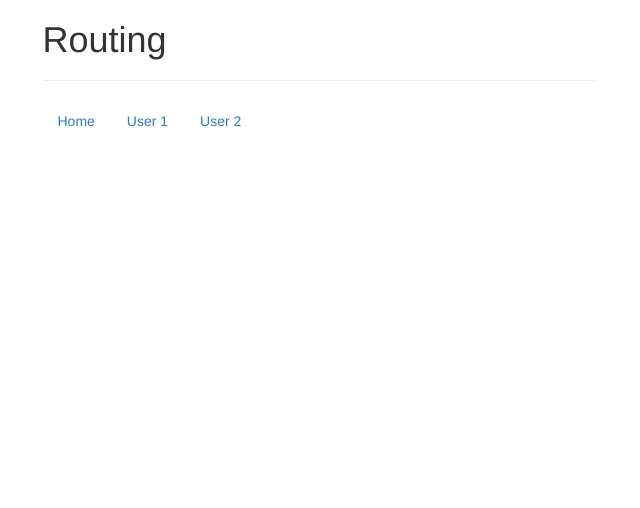
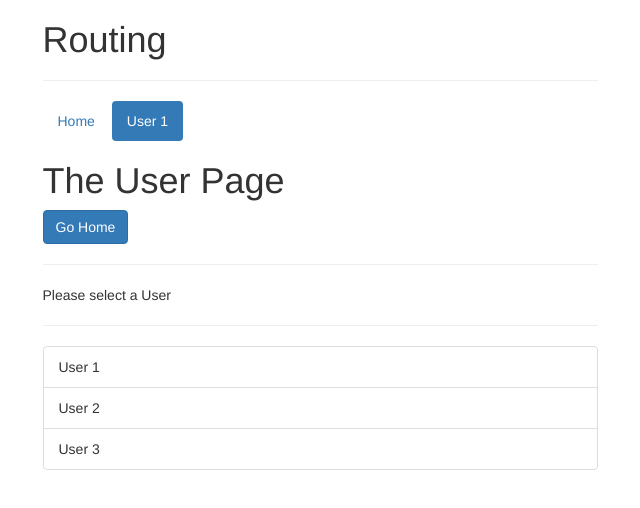
Before and after one commit to leila100/vue-router-app, a Vue app: page /user in a window 1280 px wide. Shown: the top 508 px of the page, without its empty margins (320-960 px from the left). Built offline with nearby package versions, Linux system fonts and the light colour scheme.

Commit message:
Add basic nested routes in the user page

```diff
--- a/src/components/Header.vue
+++ b/src/components/Header.vue
@@ -1,8 +1,7 @@
 <template>
   <ul class="nav nav-pills">
     <router-link to="/" tag="li" active-class="active" exact><a>Home</a></router-link>
-    <router-link to="/user/1" tag="li" active-class="active"><a>User 1</a></router-link>
-    <router-link to="/user/2" tag="li" active-class="active"><a>User 2</a></router-link>
+    <router-link to="/user" tag="li" active-class="active"><a>User 1</a></router-link>
   </ul>
 </template>
 
--- a/src/components/user/User.vue
+++ b/src/components/user/User.vue
@@ -1,14 +1,14 @@
 <template>
   <div>
     <h1>The User Page</h1>
-    <p>Loaded ID: {{ id }}</p>
     <button @click="navigateToHome" class="btn btn-primary">Go Home</button>
+    <hr />
+    <router-view></router-view>
   </div>
 </template>
 
 <script>
 export default {
-  props: ["id"],
   methods: {
     navigateToHome() {
       this.$router.push("/");
```
Also changed, not shown: src/routes.js (+13 -2 lines).
